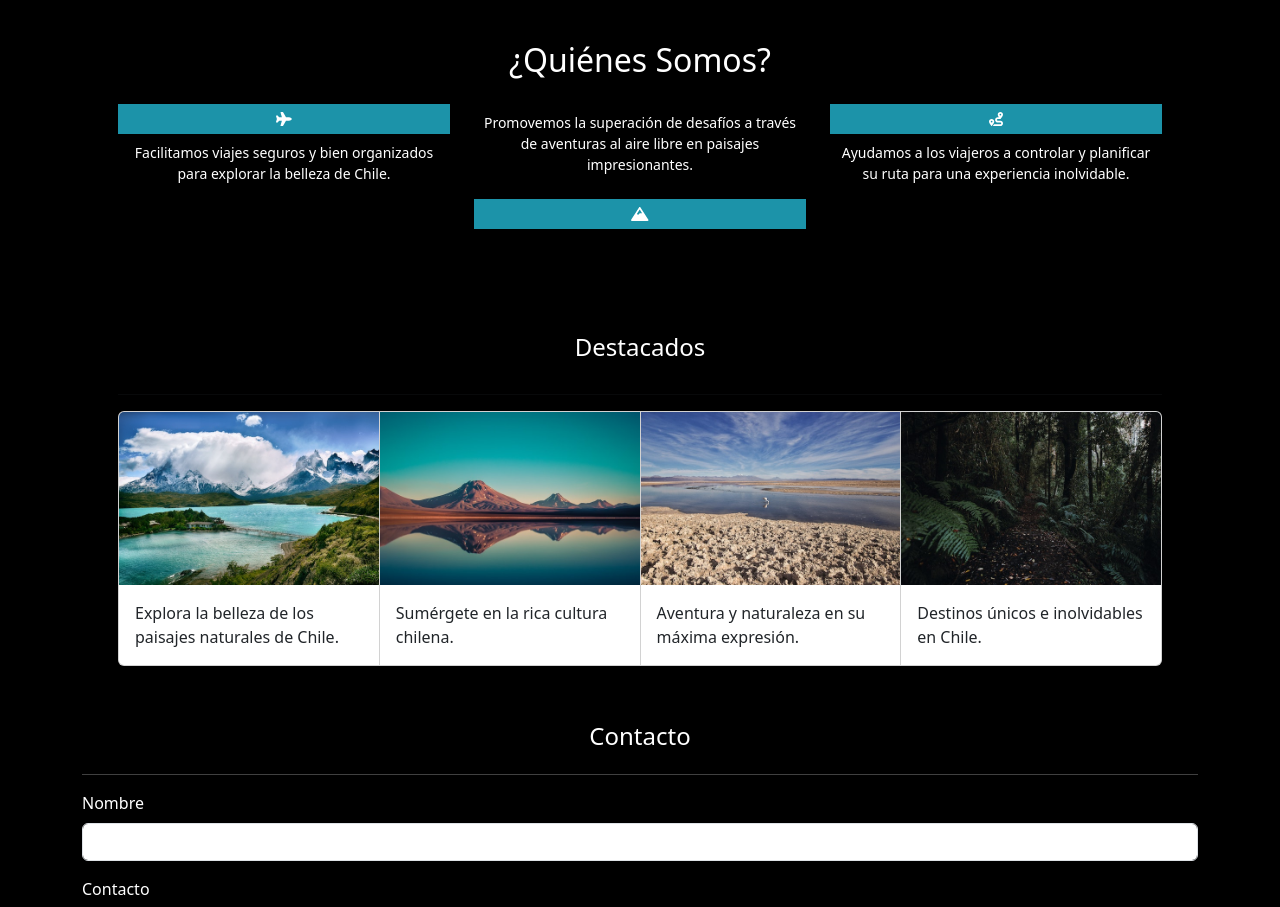
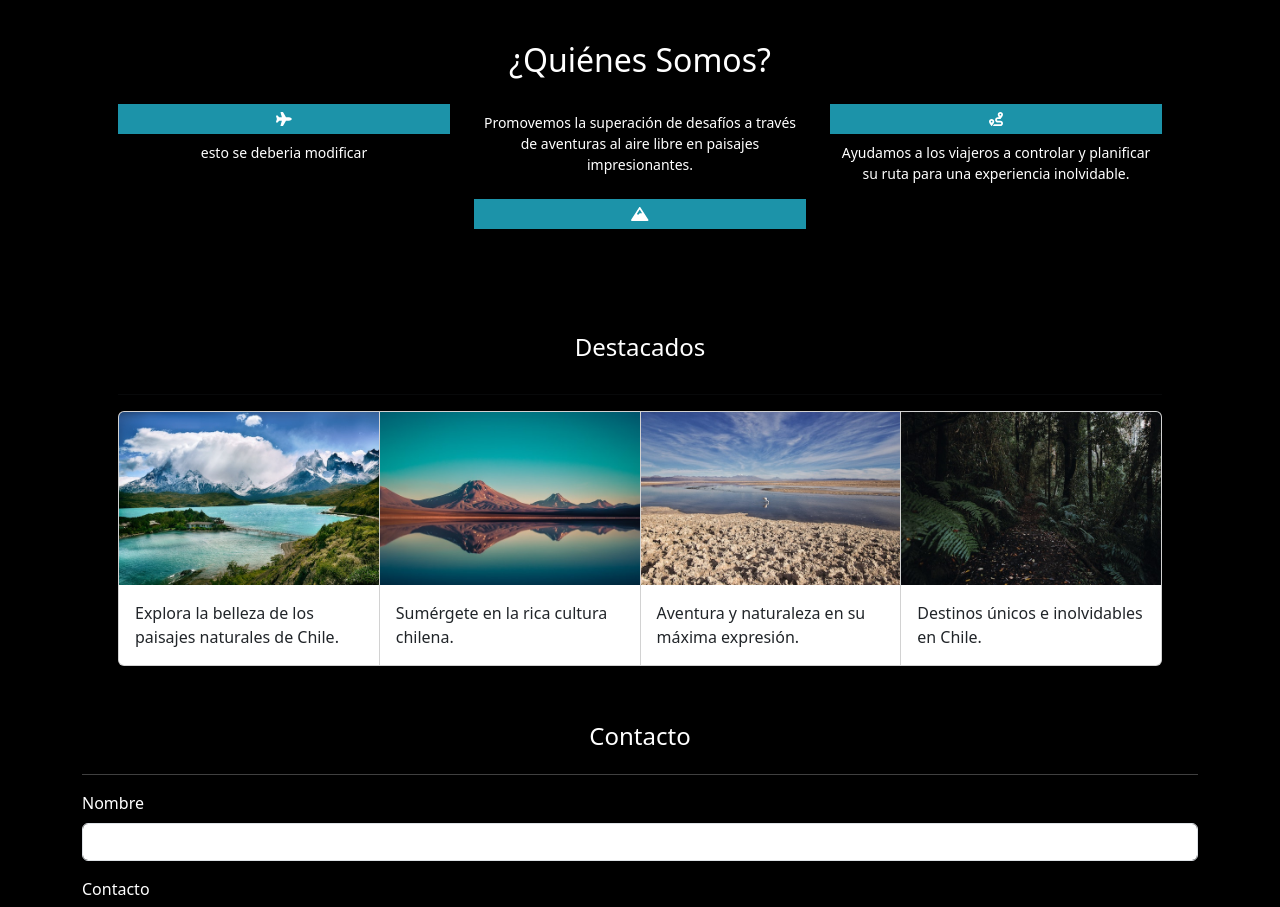
Before and after one commit to HanDanCL/viajes-chile, a plain HTML site: page index.html in a window 1280 px wide. Shown: the part 860-1767 px from the top of the page. Drawn offline with nearby package versions, Linux system fonts and the light colour scheme; files whose address does not match are found by name.

Commit message:
testing index

```diff
--- a/index.html
+++ b/index.html
@@ -112,7 +112,7 @@
                             <i class="fas fa-plane"></i>
                         </div>
                         <p class="quien-parrafo">
-                            Facilitamos viajes seguros y bien organizados para explorar la belleza de Chile.
+                           esto se deberia modificar
                         </p>
                     </div>
                     <div class="col-4">
```
